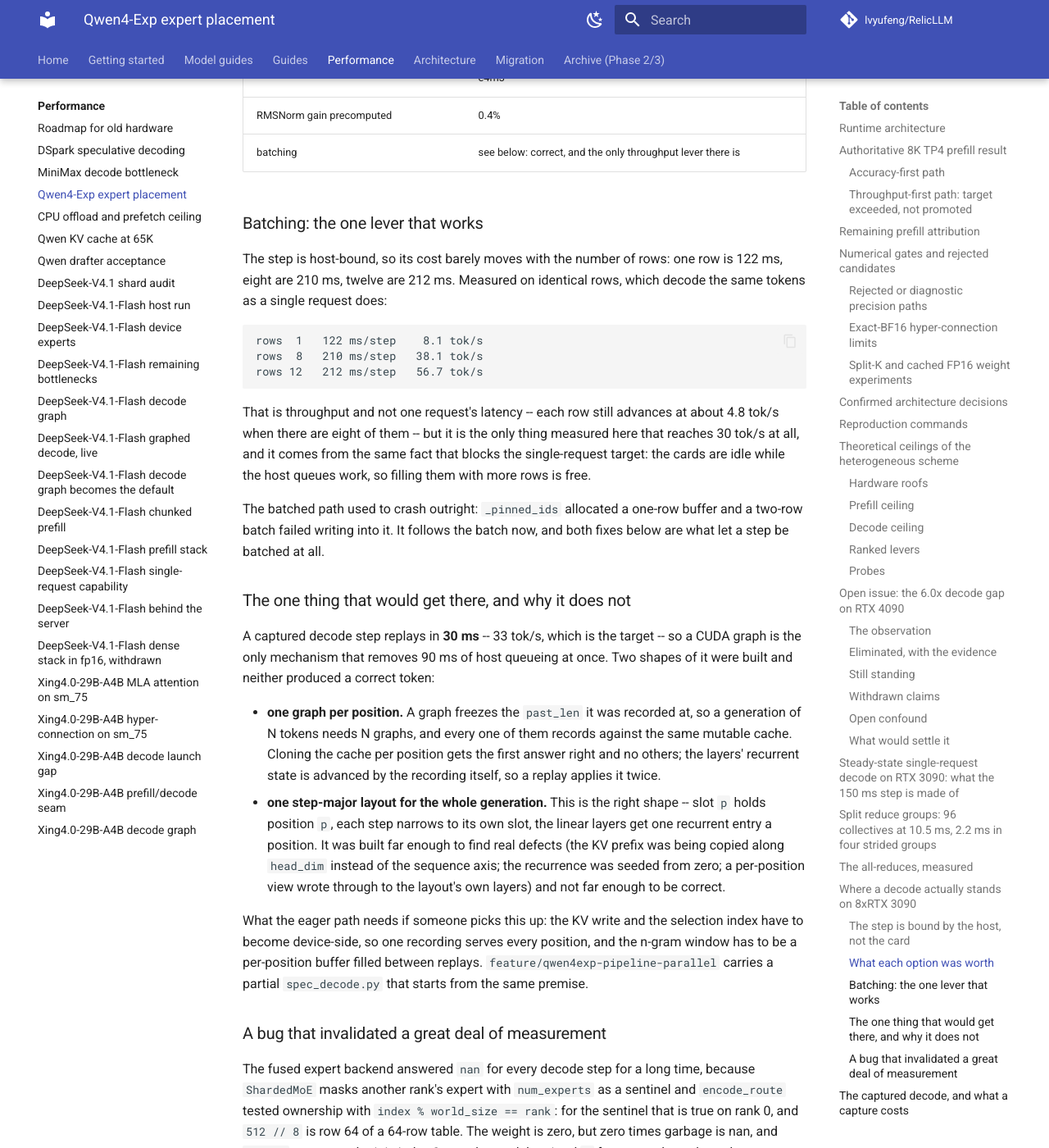
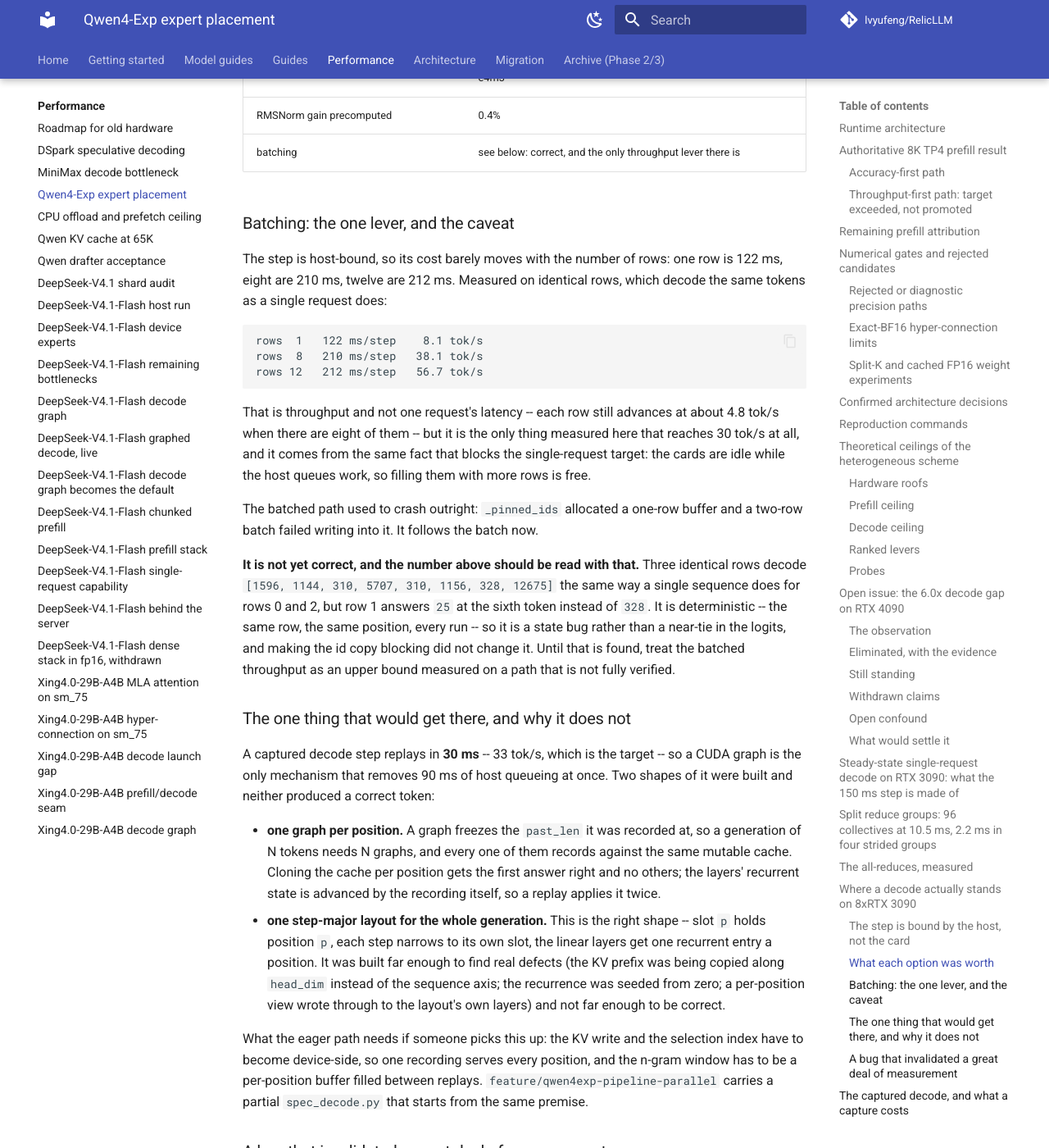
Before and after one commit to lvyufeng/RelicLLM, an MkDocs documentation site: the page built from docs/performance/qwen4_exp_performance.md, in a window 1280 px wide and 1400 px high, scrolled down 19872 px. Shown: the whole window at 82% size. Built offline with MkDocs 1.6.1 and Material for MkDocs 9.7.7, drawn with Linux system fonts in a browser that asks for light colours; comment, search, counter and statistics services are not loaded.

Commit message:
docs(qwen4exp): correct the batching claim
An earlier revision of the page called the batched path verified. It is not:
with three identical rows, row 1 answers `25` at the sixth token where a single
sequence and the other two rows answer `328`, deterministically and at the same
position every run. That points at state, not at a near-tie in the logits, and
blocking the id copy did not move it.

The page says so now, and calls the batched throughput an upper bound measured on
a path that is not fully checked.

Co-Authored-By: Codex <noreply@anthropic.com>

```diff
--- a/docs/performance/qwen4_exp_performance.md
+++ b/docs/performance/qwen4_exp_performance.md
@@ -717,7 +717,7 @@ Removing any one of them changes the step by a fraction of a percent.
 | RMSNorm gain precomputed | 0.4% |
 | batching | see below: correct, and the only throughput lever there is |
 
-### Batching: the one lever that works
+### Batching: the one lever, and the caveat
 
 The step is host-bound, so its cost barely moves with the number of rows: one row is 122 ms, eight
 are 210 ms, twelve are 212 ms. Measured on identical rows, which decode the same tokens as a single
@@ -735,8 +735,14 @@ it comes from the same fact that blocks the single-request target: the cards are
 host queues work, so filling them with more rows is free.
 
 The batched path used to crash outright: `_pinned_ids` allocated a one-row buffer and a two-row
-batch failed writing into it. It follows the batch now, and both fixes below are what let a step be
-batched at all.
+batch failed writing into it. It follows the batch now.
+
+**It is not yet correct, and the number above should be read with that.** Three identical rows
+decode `[1596, 1144, 310, 5707, 310, 1156, 328, 12675]` the same way a single sequence does for
+rows 0 and 2, but row 1 answers `25` at the sixth token instead of `328`. It is deterministic --
+the same row, the same position, every run -- so it is a state bug rather than a near-tie in the
+logits, and making the id copy blocking did not change it. Until that is found, treat the batched
+throughput as an upper bound measured on a path that is not fully verified.
 
 ### The one thing that would get there, and why it does not
 
```
